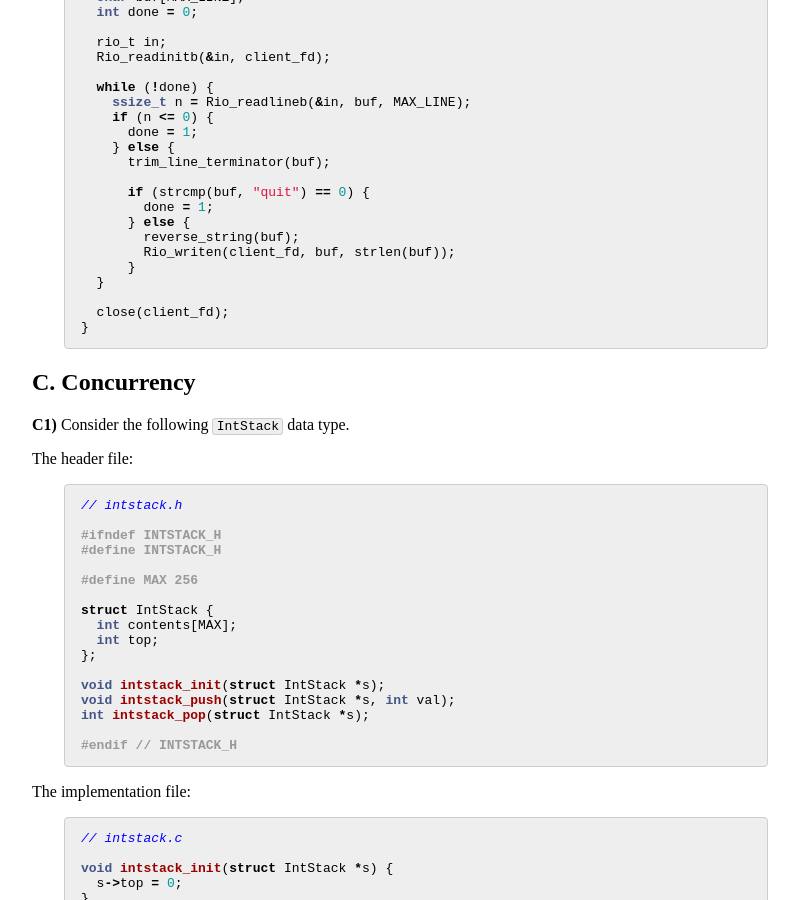
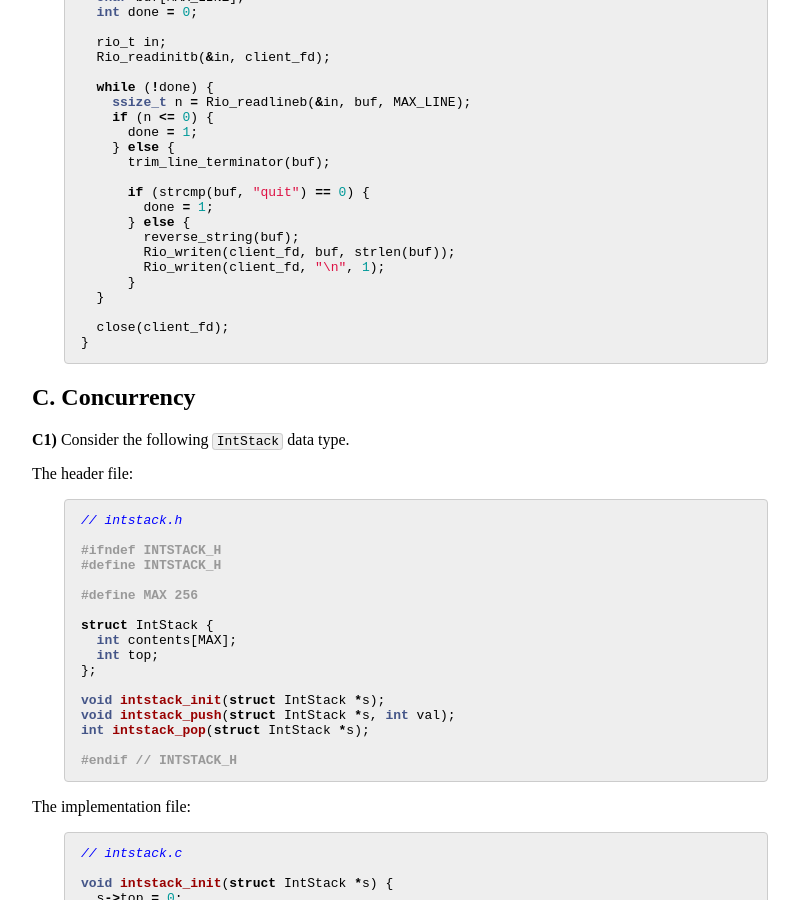
Before and after one commit to jhucsf/fall2020, a Jekyll site: the page built from resources/exam4review-solutions.md, in a window 1280 px wide and 900 px high, scrolled down 2146 px. Shown: the whole window, without its empty margins (224-1023 px from the left). Built offline with Jekyll 4.4.1, drawn with Linux system fonts in a browser that asks for light colours.

Commit message:
another bugfix

```diff
--- a/resources/exam4review-solutions.md
+++ b/resources/exam4review-solutions.md
@@ -132,6 +132,7 @@ void chat_with_client(int client_fd) {
       } else {
         reverse_string(buf);
         Rio_writen(client_fd, buf, strlen(buf));
+        Rio_writen(client_fd, "\n", 1);
       }
   }
 
```
